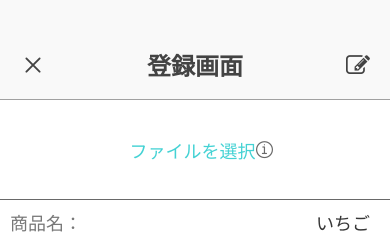
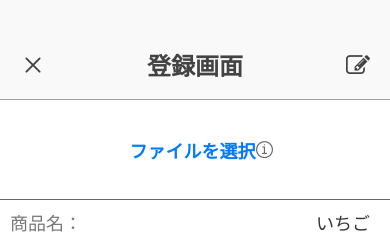
Before and after one commit to ken0426/eatLimit-app2.0, a React Native app: screen /registerScreen in a window 390 px wide. Shown: the top 234 px of the page. Built offline with nearby package versions, Linux system fonts and the light colour scheme.

Commit message:
[style] 青色のボタンを追加

```diff
--- a/src/components/SingleSelectScreen.tsx
+++ b/src/components/SingleSelectScreen.tsx
@@ -46,7 +46,7 @@ const styles = StyleSheet.create({
     fontWeight: 'bold',
     position: 'absolute',
     left: 0,
-    color: color.mainTextColor,
+    color: color.blue,
   },
   title: {
     fontSize: 24,
--- a/src/components/atoms/AtomFileSelect.tsx
+++ b/src/components/atoms/AtomFileSelect.tsx
@@ -40,7 +40,8 @@ const styles = StyleSheet.create({
   },
   fileSelectText: {
     fontSize: 18,
-    color: '#44d2d4',
+    color: color.blue,
     paddingRight: 5,
+    fontWeight: 'bold',
   },
 });
--- a/src/styles/index.ts
+++ b/src/styles/index.ts
@@ -4,6 +4,8 @@ export const color = {
   mainColor: '#f9f9f9', // rgba: 217, 184, 155
   /** アプリのテキスト入力 */
   mainTextColor: '#434343',
+  /** 戻るボタンやリンクなどの色 */
+  blue: '#007AFF',
   /** 検索バーのテキストカラー */
   TextInput: '#e0e0e0',
   /** 検索バーの虫眼鏡のカラー */
```
